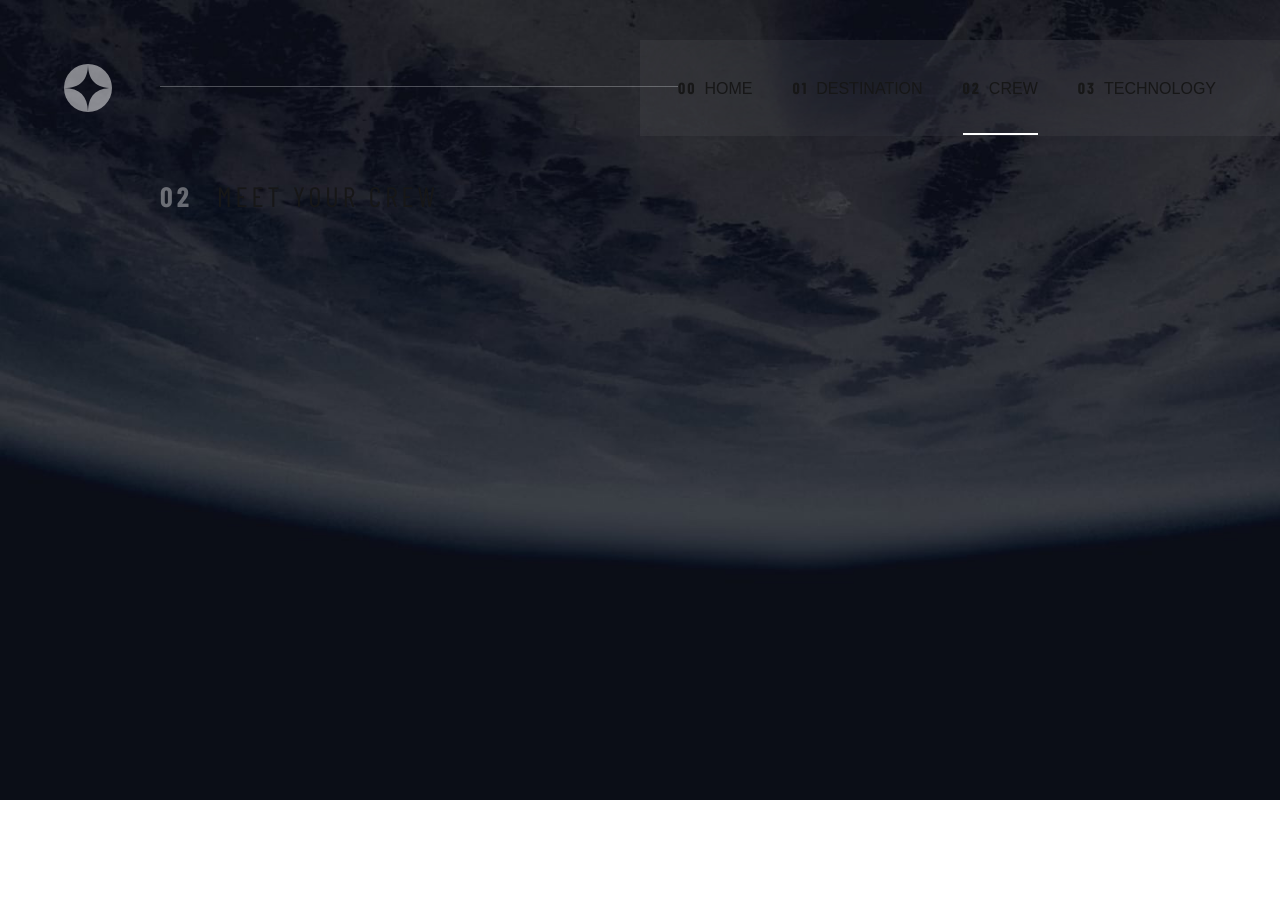
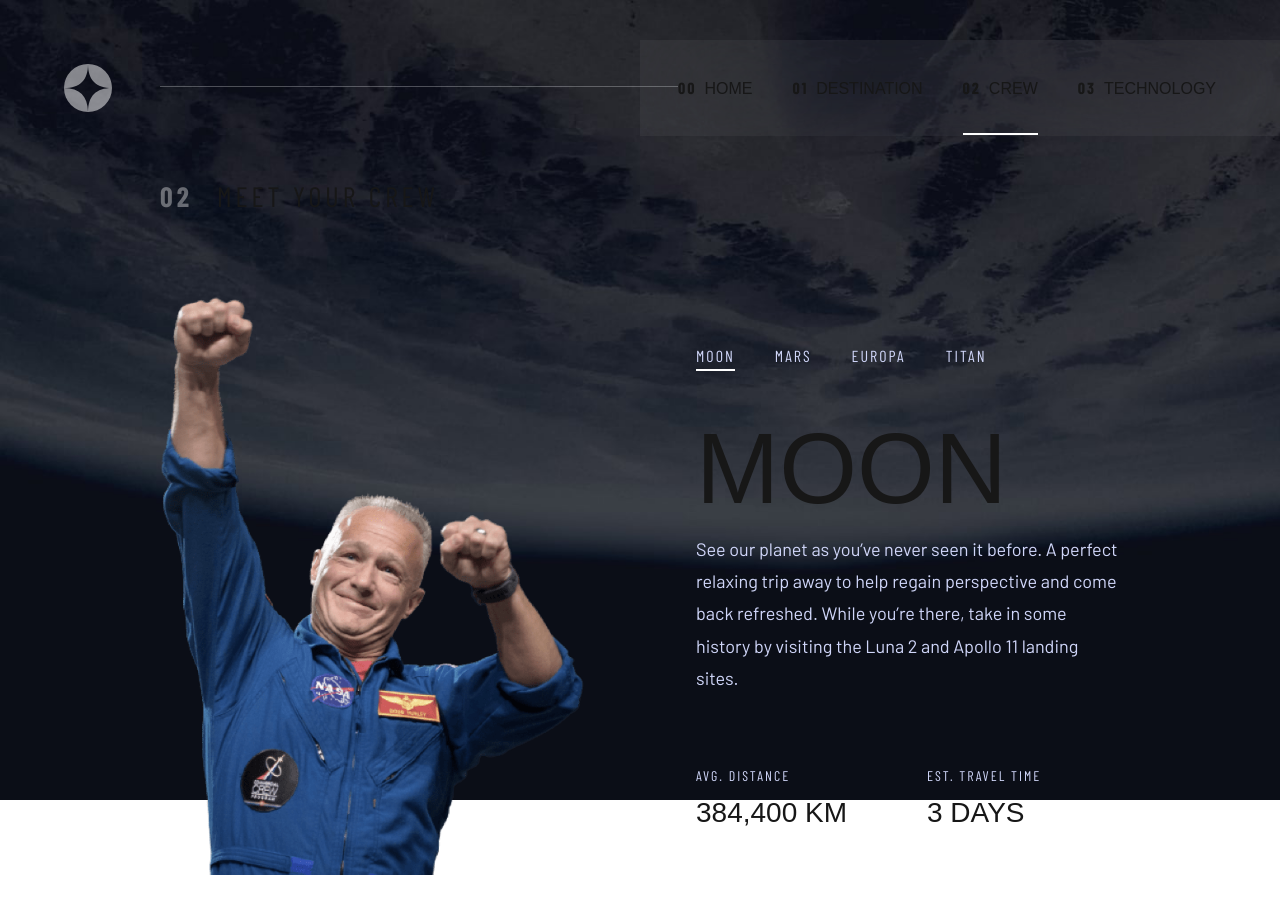
Before and after one commit to muhkyle17/birthday-reminder, a Next.js app: page /crew in a window 1280 px wide. Shown: the top 914 px of the page. Before the commit the page ends 800 px from the top, so only its background shows below. Built offline with nearby package versions, Linux system fonts and the light colour scheme; a web font is replaced by a local one.

Commit message:
Add data

```diff
--- a/src/app/crew/page.js
+++ b/src/app/crew/page.js
@@ -1,4 +1,116 @@
+'use client'
+import { useState } from 'react'
+import Image from 'next/image'
+import { motion } from 'framer-motion'
+
 import Navbar from '@/components/Navbar'
+import DouglasHurley from '../../../public/crew/image-douglas-hurley.png'
+import MarkShuttleworth from '../../../public/crew/image-mark-shuttleworth.png'
+import VictorGlover from '../../../public/crew/image-victor-glover.png'
+import AnoushehAnsari from '../../../public/crew/image-anousheh-ansari.png'
+
+const tabs = [
+  {
+    id: 1,
+    label: 'Moon ',
+    description:
+      'See our planet as you’ve never seen it before. A perfect relaxing trip away to help regain perspective and come back refreshed. While you’re there, take in some history by visiting the Luna 2 and Apollo 11 landing sites.',
+    image: DouglasHurley,
+    avgDistance: '384,400',
+    estTravelTime: 3,
+  },
+  {
+    id: 2,
+    label: 'Mars',
+    description:
+      'Don’t forget to pack your hiking boots. You’ll need them to tackle Olympus Mons, the tallest planetary mountain in our solar system. It’s two and a half times the size of Everest!',
+    image: MarkShuttleworth,
+    avgDistance: '225 Mil.',
+    estTravelTime: 9,
+  },
+  {
+    id: 3,
+    label: 'Europa',
+    description:
+      'The smallest of the four Galilean moons orbiting Jupiter, Europa is a winter lover’s dream. With an icy surface, it’s perfect for a bit of ice skating, curling, hockey, or simple relaxation in your snug wintery cabin.',
+    image: VictorGlover,
+    avgDistance: '628 Mil.',
+    estTravelTime: 3,
+  },
+  {
+    id: 4,
+    label: 'Titan',
+    description:
+      'The only moon known to have a dense atmosphere other than Earth, Titan is a home away from home (just a few hundred degrees colder!). As a bonus, you get striking views of the Rings of Saturn.',
+    image: AnoushehAnsari,
+    avgDistance: '1.6 Bil.',
+    estTravelTime: 7,
+  },
+]
+
+const HoverMiniTab = () => {
+  const [activeTab, setActiveTab] = useState(1)
+  const tabContent = tabs.find(tab => tab.id === activeTab)
+
+  return (
+    <div className='flex flex-col items-center justify-center lg:flex-row gap-10 xl:gap-28'>
+      {activeTab && (
+        <>
+          <motion.div
+            key={activeTab}
+            initial={{ opacity: 0, x: -150 }}
+            animate={{ opacity: 1, x: 0 }}
+            transition={{ type: 'tween', duration: 1, ease: 'easeInOut' }}
+            className='w-1/2'>
+            <Image src={tabContent?.image} alt={`${tabContent.label} Image`} />
+          </motion.div>
+
+          <div className='flex flex-col items-center lg:items-start w-[70%] lg:w-1/2'>
+            <div className='flex flex-row gap-10 typography-preset-eight text-secondary uppercase'>
+              {tabs.map(tab => (
+                <p
+                  key={tab.id}
+                  className={`cursor-pointer pb-3 transition-all duration-700 border-b-2 ${
+                    activeTab === tab.id ? 'border-white' : 'border-transparent'
+                  }`}
+                  onMouseEnter={() => setActiveTab(tab.id)}>
+                  {tab.label}
+                </p>
+              ))}
+            </div>
+
+            <h1 className='typography-preset-two uppercase mt-10'>{tabContent.label}</h1>
+
+            <p className='typography-preset-nine py-2 text-secondary w-full text-center lg:text-left'>
+              {tabContent.description}
+            </p>
+
+            <div className='mt-10 bg-[#ffffff8a] h-[0.5px]' />
+
+            <div className='lg:mt-8 uppercase flex flex-col md:flex-row gap-12 md:gap-20'>
+              <div className='flex flex-col gap-8'>
+                <p className='text-center md:text-left typography-preset-seven text-secondary'>
+                  Avg. Distance
+                </p>
+                <p className='text-center md:text-left typography-preset-six'>
+                  {tabContent.avgDistance} km
+                </p>
+              </div>
+              <div className='flex flex-col gap-8'>
+                <p className='text-center md:text-left typography-preset-seven text-secondary'>
+                  Est. Travel Time
+                </p>
+                <p className='text-center md:text-left typography-preset-six'>
+                  {tabContent.estTravelTime} days
+                </p>
+              </div>
+            </div>
+          </div>
+        </>
+      )}
+    </div>
+  )
+}
 
 const Crew = () => {
   return (
@@ -12,7 +124,7 @@ const Crew = () => {
             Meet your crew
           </p>
 
-          {/* <HoverMiniTab /> */}
+          <HoverMiniTab />
         </div>
       </div>
     </div>
```
